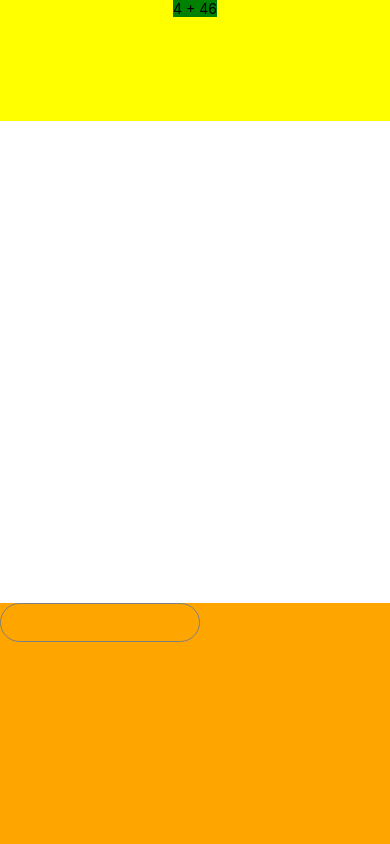
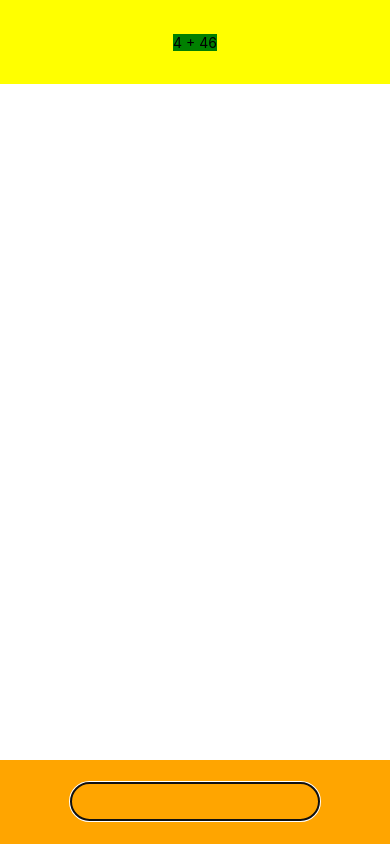
Before and after one commit to imKodos/math-racer, a React Native app: screen / in a window 390 px wide. Built offline with nearby package versions, Linux system fonts and the light colour scheme.

Commit message:
added safe area iview -- keyboard now pushes content up

```diff
--- a/App.js
+++ b/App.js
@@ -1,6 +1,14 @@
 import { StatusBar } from "expo-status-bar";
 import React from "react";
-import { StyleSheet,SafeAreaView, Text, View, KeyboardAvoidingView, TextInput } from "react-native";
+import {
+  StyleSheet,
+  SafeAreaView,
+  Text,
+  View,
+  KeyboardAvoidingView,
+  TextInput,
+  Platform,
+} from "react-native";
 
 export default function App() {
   const [input, setInput] = React.useState("");
@@ -12,14 +20,16 @@ export default function App() {
   //if wrong, create obstacle?
   //if wrong, next input clears whole textinput, or just doesnt allow the wrong digit?
   return (
-    <SafeAreaView style={styles.container}>
-       <StatusBar style="auto" />
+    <KeyboardAvoidingView
+      style={styles.container}
+      behavior={Platform.OS === "ios" ? "padding" : null}
+    >
+      <SafeAreaView style={styles.safeAreaContainer}>
+        <StatusBar hidden={true} />
         <View style={styles.equationContainer}>
           <Text style={styles.equation}>{`4 + 46`}</Text>
         </View>
-      <View style={styles.raceContainer}>
-
-      </View>
+        <View style={styles.raceContainer}></View>
         <View style={styles.inputContainer}>
           <TextInput
             style={styles.input}
@@ -27,41 +37,48 @@ export default function App() {
             value={input}
             keyboardType="number-pad"
             keyboardAppearance="dark"
-        // autoFocus={true}
+            autoFocus={true}
           ></TextInput>
         </View>
       </SafeAreaView>
+    </KeyboardAvoidingView>
   );
 }
 
 const styles = StyleSheet.create({
   input: {
-    width: 200,
+    width: 250,
     borderColor: "gray",
     borderWidth: 1,
     borderRadius: 20,
     padding: 10,
   },
-  inputContainer:{
+  inputContainer: {
     backgroundColor: "orange",
-flex:1
+    flex: 0.5,
+    alignItems: "center",
+    justifyContent: "center",
   },
-  equation:{
+  equation: {
     alignSelf: "center",
-    backgroundColor: "green"
+    backgroundColor: "green",
   },
-  equationContainer:{
-    flex:0.5,
-    backgroundColor: "yellow"
+  equationContainer: {
+    flex: 0.5,
+    backgroundColor: "yellow",
+    alignItems: "center",
+    justifyContent: "center",
   },
   container: {
     flex: 1,
     backgroundColor: "dodgerblue",
-    // alignItems: "center",
-    // justifyContent: "center",
   },
-  raceContainer:{
-    backgroundColor:"white",
-    flex:2
-  }
+  safeAreaContainer: {
+    flex: 1,
+    backgroundColor: "yellow",
+  },
+  raceContainer: {
+    backgroundColor: "white",
+    flex: 4,
+  },
 });
```
Lines whose indentation alone changed are shown as unchanged.
